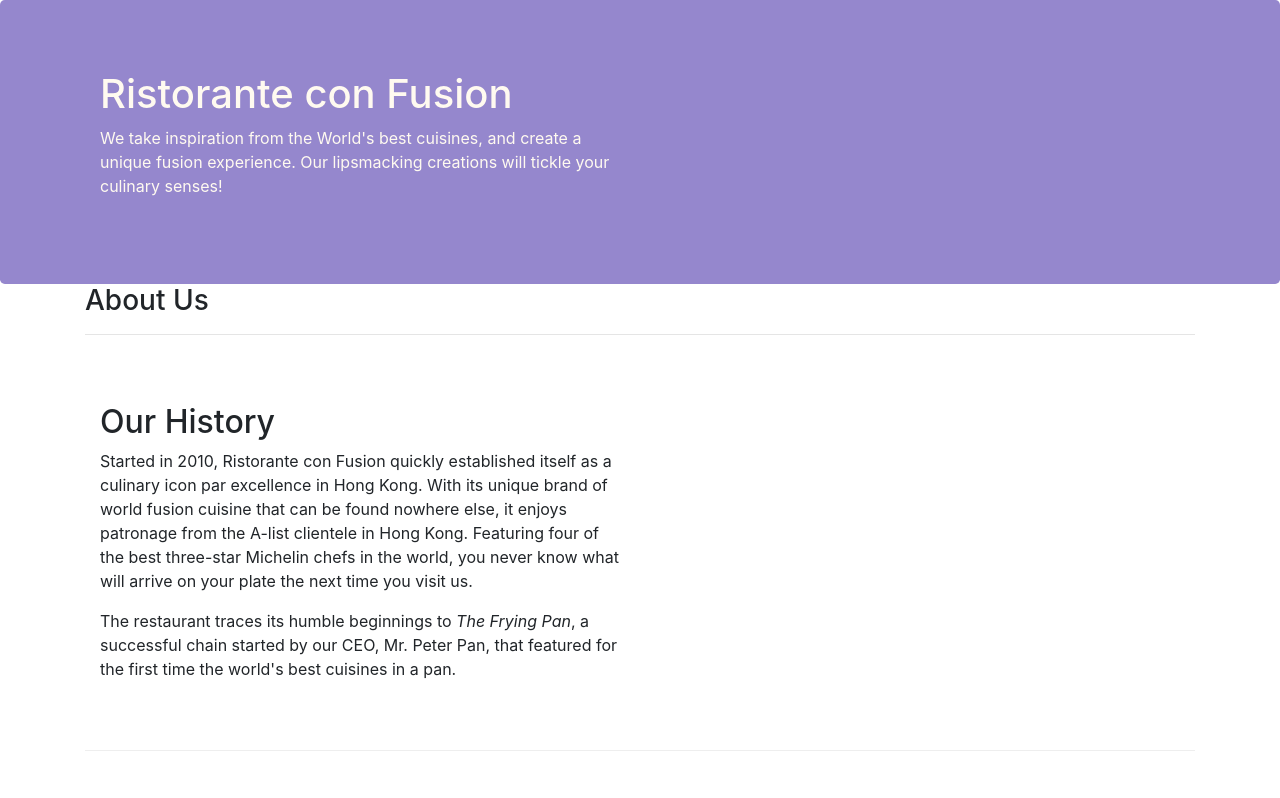
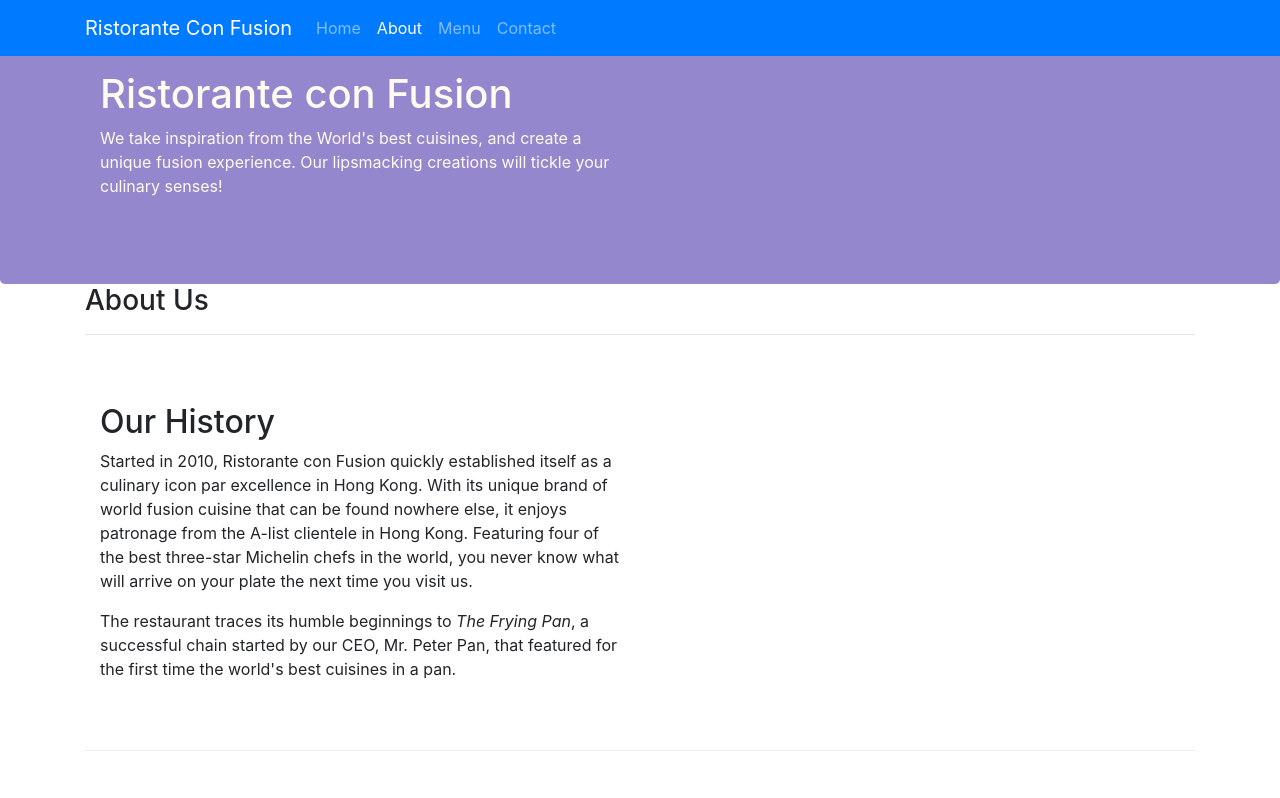
Before and after one commit to RamirezJA/HKU-C1, a website: page aboutus.html in a window 1280 px wide. Shown: the top 798 px of the page. Drawn offline with nearby package versions, Linux system fonts and the light colour scheme.

Commit message:
added Navbar

```diff
--- a/aboutus.html
+++ b/aboutus.html
@@ -25,6 +25,22 @@ crossorigin="anonymous"></script>
 </head>
 
 <body>
+        <nav class="navbar navbar-dark navbar-expand-sm bg-primary fixed-top">
+                <div class="container">
+                        <button class="navbar-toggler" type="button" data-toggle="collapse" data-target="#Navbar">
+                                <span class="navbar-toggler-icon"></span>
+                            </button>
+                   <a class="navbar-brand" href="./index.html">Ristorante Con Fusion</a>
+                   <div class="collapse navbar-collapse" id="Navbar">
+                        <ul class="navbar-nav mr-auto">
+                            <li class="nav-item"><a class="nav-link" href="./index.html">Home</a></li>
+                            <li class="nav-item active"><a class="nav-link" href="./aboutus.html">About</a></li>
+                            <li class="nav-item"><a class="nav-link" href="#">Menu</a></li>
+                            <li class="nav-item"><a class="nav-link" href="#">Contact</a></li>
+                        </ul>
+                   </div>
+                </div>
+            </nav>
 
     <header class="jumbotron">
         <div class="container">
```
Also changed, not shown: index.html (+16 -0 lines).
